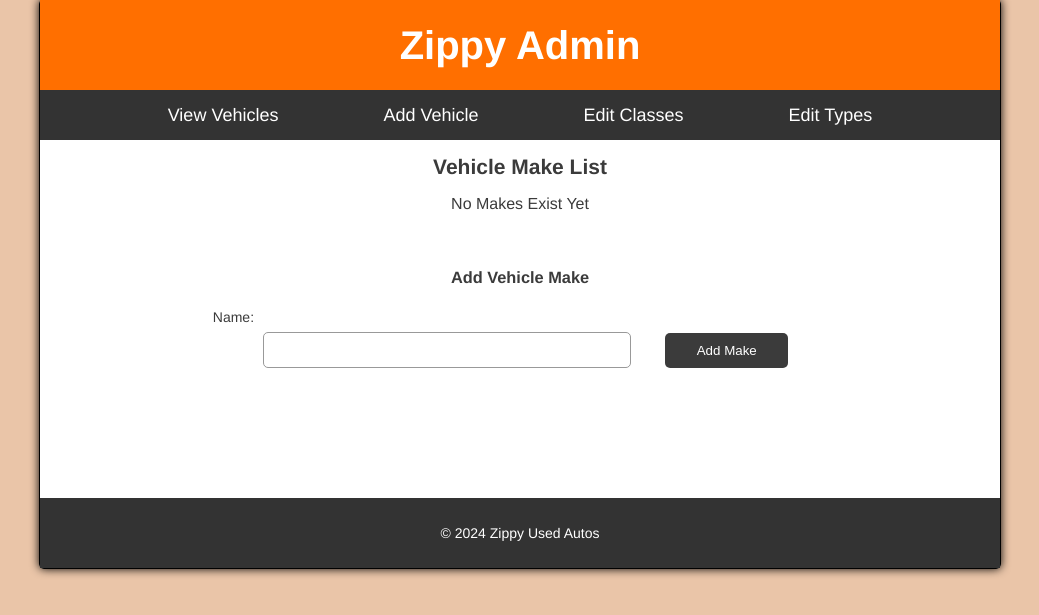
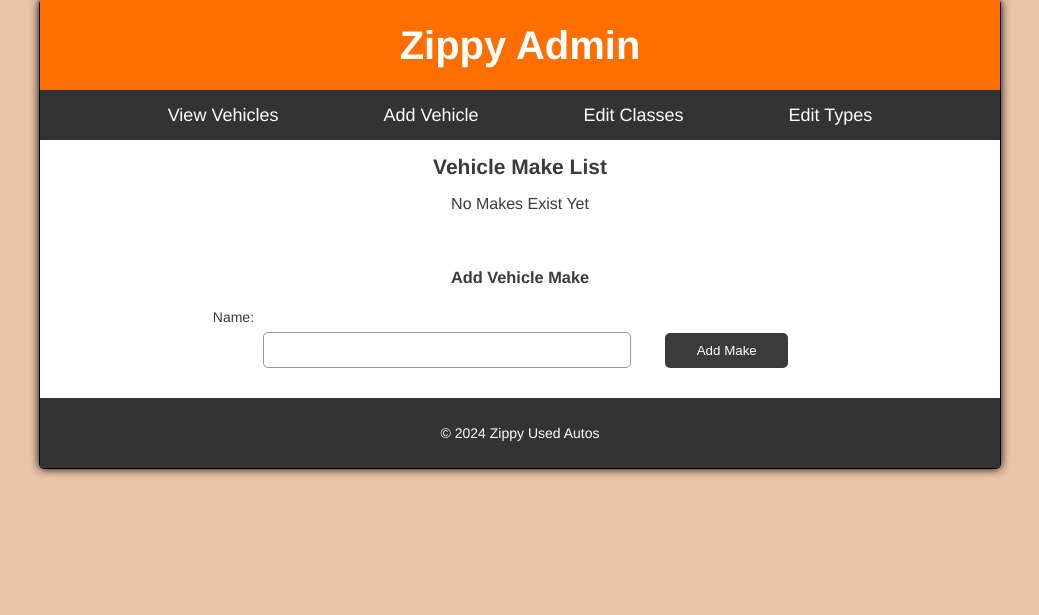
Before and after one commit to Damian-Rios/ZippyUsedAutos, a PHP site: page /make.php in a window 1280 px wide. Shown: the part 31-646 px from the top of the page, without its empty margins (120-1159 px from the left). Run offline with PHP 8.4, Linux system fonts and the light colour scheme; data that the repository does not hold is empty.

Commit message:
final commit

```diff
--- a/view/CSS/main.css
+++ b/view/CSS/main.css
@@ -231,8 +231,6 @@ footer {
     color: #fff;
     text-align: center;
     padding: 20px 0;
-    margin-top: 100px;
-    margin-bottom: 0;
 }
 
 footer p {
```
